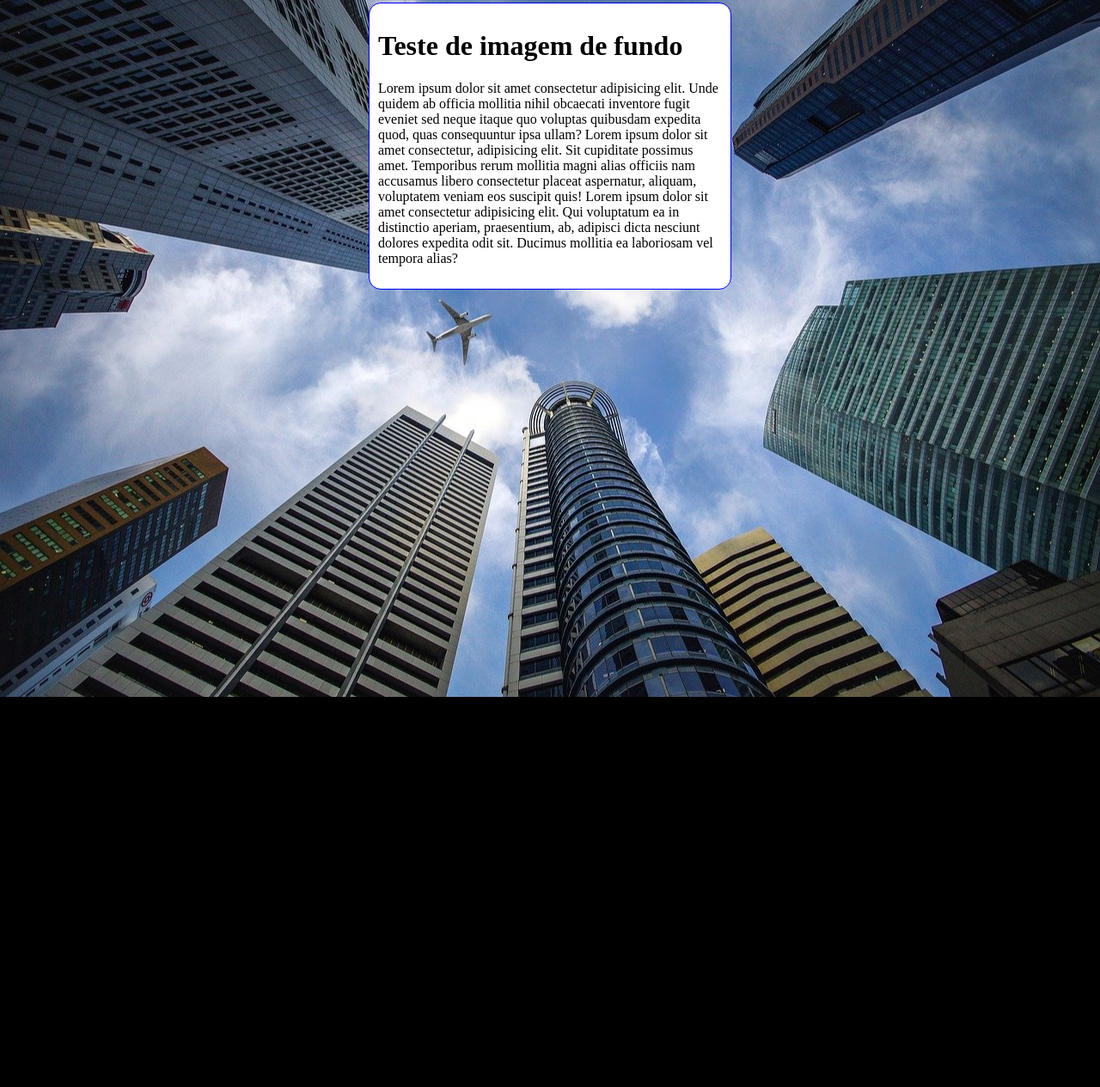
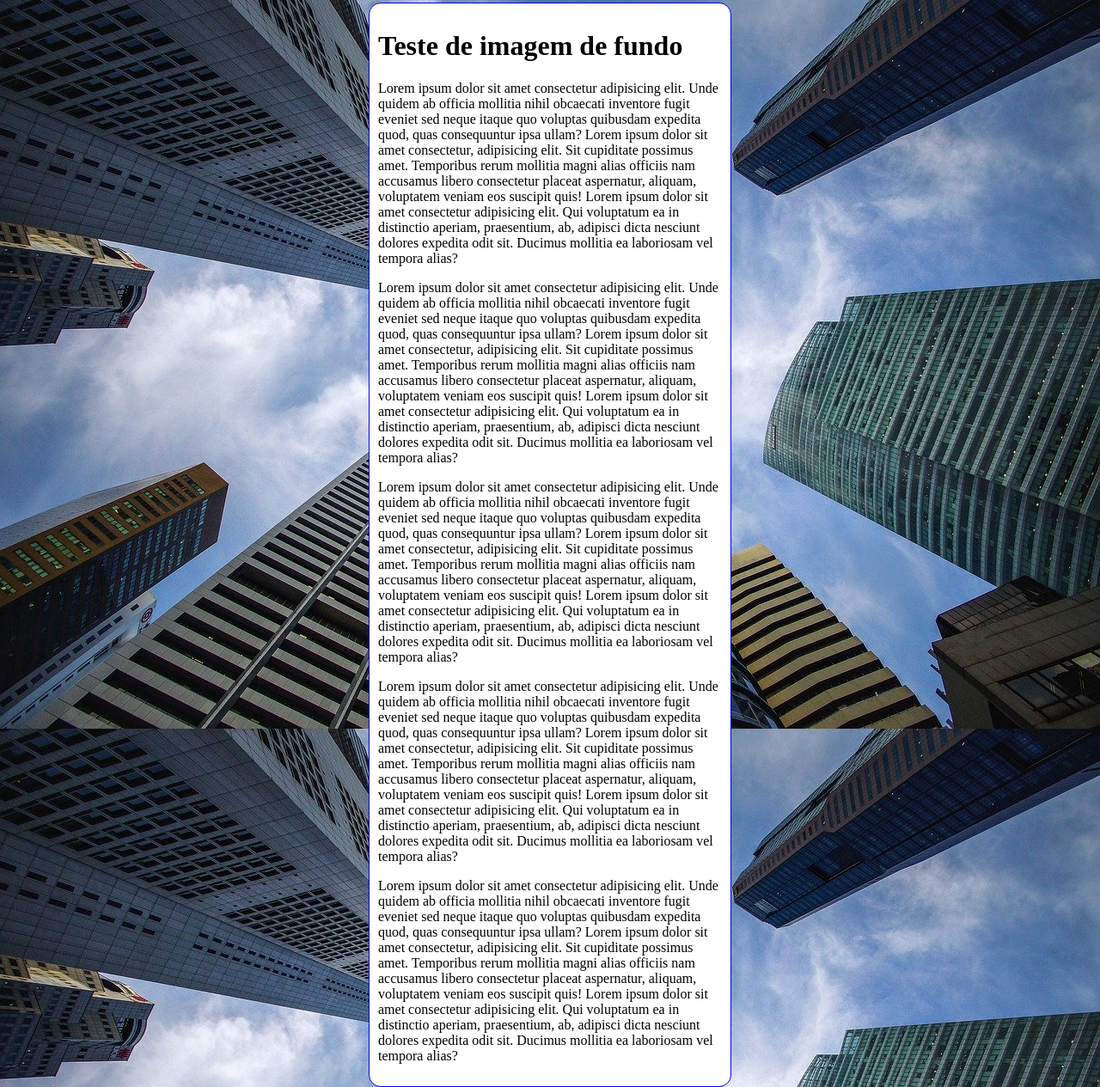
Before and after one commit to klebitou/html-css, a plain HTML site: page exercícios/ex022/fundo006.html in a window 1280 px wide. Shown: the part 5-1270 px from the top of the page at 86% size. Before the commit the page ends 816 px from the top, so only its background shows below. Drawn offline with Linux system fonts and the light colour scheme.

Commit message:
acontece

```diff
--- a/exercícios/ex022/fundo006.html
+++ b/exercícios/ex022/fundo006.html
@@ -12,10 +12,17 @@
             background-position: center center;
             background-repeat: no-repeat;
             background-size: cover;
+            background-attachment: fixed;
+            /*Shorthand-background
+            color>image>position>repeat>[size]>attachment
+
+            background: black url('imagens/wallpaper002.jpg') center cennter no-repeat fixed;
+            background-size: cover;
+            */
         }
         main{
             background-color: white;
-            width: 400px;
+            max-width: 400px;
             padding: 10px;
             margin: auto;
             border: 1px solid blue;
@@ -27,6 +34,10 @@
     <main>
         <h1>Teste de imagem de fundo</h1>
         <p>Lorem ipsum dolor sit amet consectetur adipisicing elit. Unde quidem ab officia mollitia nihil obcaecati inventore fugit eveniet sed neque itaque quo voluptas quibusdam expedita quod, quas consequuntur ipsa ullam? Lorem ipsum dolor sit amet consectetur, adipisicing elit. Sit cupiditate possimus amet. Temporibus rerum mollitia magni alias officiis nam accusamus libero consectetur placeat aspernatur, aliquam, voluptatem veniam eos suscipit quis! Lorem ipsum dolor sit amet consectetur adipisicing elit. Qui voluptatum ea in distinctio aperiam, praesentium, ab, adipisci dicta nesciunt dolores expedita odit sit. Ducimus mollitia ea laboriosam vel tempora alias?</p>
+        <p>Lorem ipsum dolor sit amet consectetur adipisicing elit. Unde quidem ab officia mollitia nihil obcaecati inventore fugit eveniet sed neque itaque quo voluptas quibusdam expedita quod, quas consequuntur ipsa ullam? Lorem ipsum dolor sit amet consectetur, adipisicing elit. Sit cupiditate possimus amet. Temporibus rerum mollitia magni alias officiis nam accusamus libero consectetur placeat aspernatur, aliquam, voluptatem veniam eos suscipit quis! Lorem ipsum dolor sit amet consectetur adipisicing elit. Qui voluptatum ea in distinctio aperiam, praesentium, ab, adipisci dicta nesciunt dolores expedita odit sit. Ducimus mollitia ea laboriosam vel tempora alias?</p>
+        <p>Lorem ipsum dolor sit amet consectetur adipisicing elit. Unde quidem ab officia mollitia nihil obcaecati inventore fugit eveniet sed neque itaque quo voluptas quibusdam expedita quod, quas consequuntur ipsa ullam? Lorem ipsum dolor sit amet consectetur, adipisicing elit. Sit cupiditate possimus amet. Temporibus rerum mollitia magni alias officiis nam accusamus libero consectetur placeat aspernatur, aliquam, voluptatem veniam eos suscipit quis! Lorem ipsum dolor sit amet consectetur adipisicing elit. Qui voluptatum ea in distinctio aperiam, praesentium, ab, adipisci dicta nesciunt dolores expedita odit sit. Ducimus mollitia ea laboriosam vel tempora alias?</p>
+        <p>Lorem ipsum dolor sit amet consectetur adipisicing elit. Unde quidem ab officia mollitia nihil obcaecati inventore fugit eveniet sed neque itaque quo voluptas quibusdam expedita quod, quas consequuntur ipsa ullam? Lorem ipsum dolor sit amet consectetur, adipisicing elit. Sit cupiditate possimus amet. Temporibus rerum mollitia magni alias officiis nam accusamus libero consectetur placeat aspernatur, aliquam, voluptatem veniam eos suscipit quis! Lorem ipsum dolor sit amet consectetur adipisicing elit. Qui voluptatum ea in distinctio aperiam, praesentium, ab, adipisci dicta nesciunt dolores expedita odit sit. Ducimus mollitia ea laboriosam vel tempora alias?</p>
+        <p>Lorem ipsum dolor sit amet consectetur adipisicing elit. Unde quidem ab officia mollitia nihil obcaecati inventore fugit eveniet sed neque itaque quo voluptas quibusdam expedita quod, quas consequuntur ipsa ullam? Lorem ipsum dolor sit amet consectetur, adipisicing elit. Sit cupiditate possimus amet. Temporibus rerum mollitia magni alias officiis nam accusamus libero consectetur placeat aspernatur, aliquam, voluptatem veniam eos suscipit quis! Lorem ipsum dolor sit amet consectetur adipisicing elit. Qui voluptatum ea in distinctio aperiam, praesentium, ab, adipisci dicta nesciunt dolores expedita odit sit. Ducimus mollitia ea laboriosam vel tempora alias?</p>
     </main>
 </body>
 </html>
```
